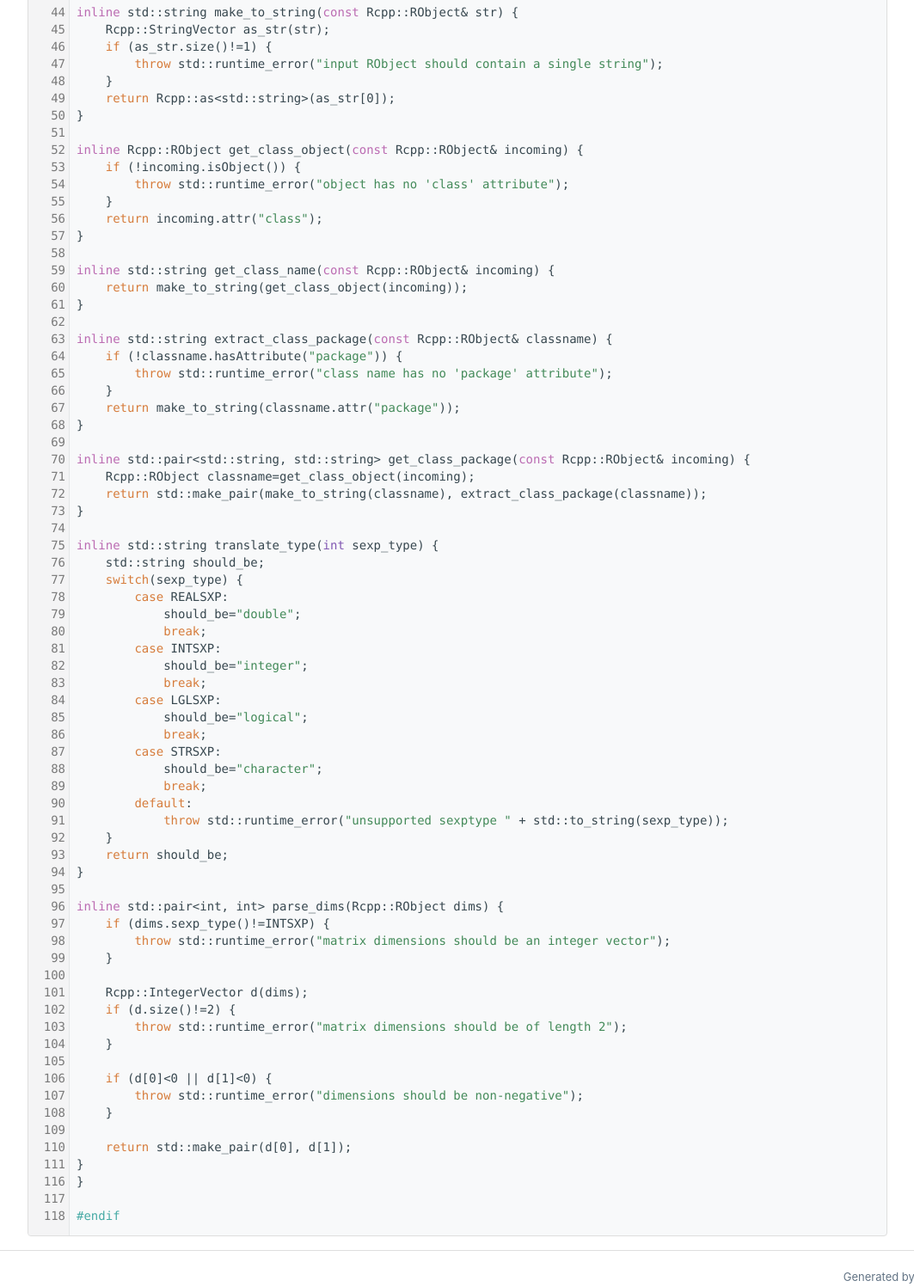
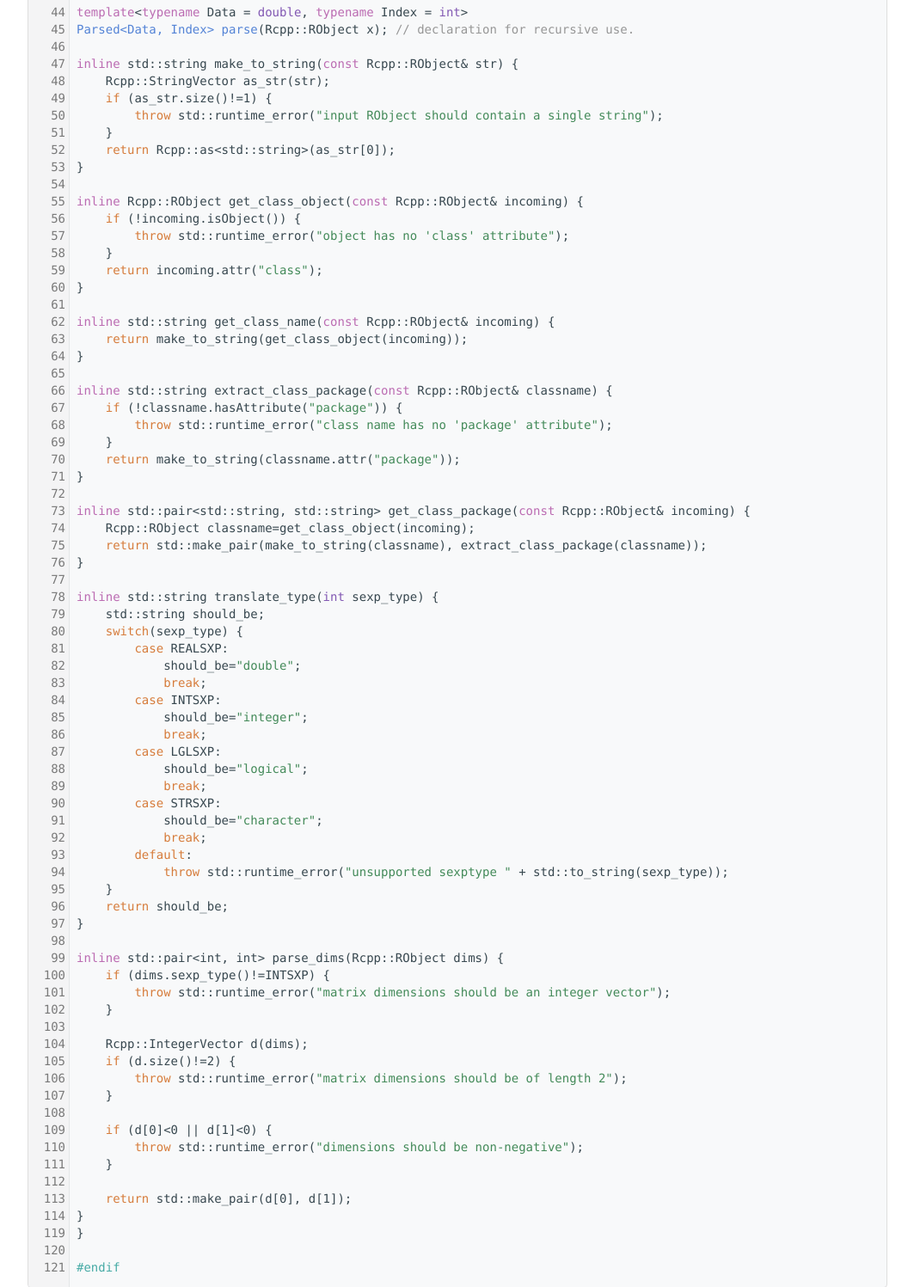
Before and after one commit to tatami-inc/tatami_r, a plain HTML site: page docs/utils_8hpp_source.html in a window 1280 px wide. Shown: the part 617-2114 px from the top of the page at 86% size, without its empty margins (108-1171 px from the left). Drawn offline with Linux system fonts and the light colour scheme.

Commit message:
Deploying to gh-pages from @ LTLA/raticate@22ec4007a7c49a699cfea90239c3857aa03bd603 🚀

```diff
--- a/docs/utils_8hpp_source.html
+++ b/docs/utils_8hpp_source.html
@@ -90,77 +90,81 @@ $(function() {
 <div class="line"><a id="l00038" name="l00038"></a><span class="lineno"><a class="line" href="structraticate_1_1Parsed.html#a2ff46b710c05d7bf912e33cb8bb7c510">   38</a></span>    Rcpp::List <a class="code hl_variable" href="structraticate_1_1Parsed.html#a2ff46b710c05d7bf912e33cb8bb7c510">contents</a>;</div>
 <div class="line"><a id="l00039" name="l00039"></a><span class="lineno">   39</span>};</div>
 <div class="line"><a id="l00040" name="l00040"></a><span class="lineno">   40</span> </div>
-<div class="line"><a id="l00044" name="l00044"></a><span class="lineno">   44</span><span class="keyword">inline</span> std::string make_to_string(<span class="keyword">const</span> Rcpp::RObject&amp; str) {</div>
-<div class="line"><a id="l00045" name="l00045"></a><span class="lineno">   45</span>    Rcpp::StringVector as_str(str);</div>
-<div class="line"><a id="l00046" name="l00046"></a><span class="lineno">   46</span>    <span class="keywordflow">if</span> (as_str.size()!=1) { </div>
-<div class="line"><a id="l00047" name="l00047"></a><span class="lineno">   47</span>        <span class="keywordflow">throw</span> std::runtime_error(<span class="stringliteral">&quot;input RObject should contain a single string&quot;</span>);</div>
-<div class="line"><a id="l00048" name="l00048"></a><span class="lineno">   48</span>    }</div>
-<div class="line"><a id="l00049" name="l00049"></a><span class="lineno">   49</span>    <span class="keywordflow">return</span> Rcpp::as&lt;std::string&gt;(as_str[0]);</div>
-<div class="line"><a id="l00050" name="l00050"></a><span class="lineno">   50</span>}</div>
-<div class="line"><a id="l00051" name="l00051"></a><span class="lineno">   51</span> </div>
-<div class="line"><a id="l00052" name="l00052"></a><span class="lineno">   52</span><span class="keyword">inline</span> Rcpp::RObject get_class_object(<span class="keyword">const</span> Rcpp::RObject&amp; incoming) {</div>
-<div class="line"><a id="l00053" name="l00053"></a><span class="lineno">   53</span>    <span class="keywordflow">if</span> (!incoming.isObject()) {</div>
-<div class="line"><a id="l00054" name="l00054"></a><span class="lineno">   54</span>        <span class="keywordflow">throw</span> std::runtime_error(<span class="stringliteral">&quot;object has no &#39;class&#39; attribute&quot;</span>);</div>
-<div class="line"><a id="l00055" name="l00055"></a><span class="lineno">   55</span>    }</div>
-<div class="line"><a id="l00056" name="l00056"></a><span class="lineno">   56</span>    <span class="keywordflow">return</span> incoming.attr(<span class="stringliteral">&quot;class&quot;</span>);</div>
-<div class="line"><a id="l00057" name="l00057"></a><span class="lineno">   57</span>}</div>
-<div class="line"><a id="l00058" name="l00058"></a><span class="lineno">   58</span> </div>
-<div class="line"><a id="l00059" name="l00059"></a><span class="lineno">   59</span><span class="keyword">inline</span> std::string get_class_name(<span class="keyword">const</span> Rcpp::RObject&amp; incoming) {</div>
-<div class="line"><a id="l00060" name="l00060"></a><span class="lineno">   60</span>    <span class="keywordflow">return</span> make_to_string(get_class_object(incoming));</div>
-<div class="line"><a id="l00061" name="l00061"></a><span class="lineno">   61</span>}</div>
-<div class="line"><a id="l00062" name="l00062"></a><span class="lineno">   62</span> </div>
-<div class="line"><a id="l00063" name="l00063"></a><span class="lineno">   63</span><span class="keyword">inline</span> std::string extract_class_package(<span class="keyword">const</span> Rcpp::RObject&amp; classname) {</div>
-<div class="line"><a id="l00064" name="l00064"></a><span class="lineno">   64</span>    <span class="keywordflow">if</span> (!classname.hasAttribute(<span class="stringliteral">&quot;package&quot;</span>)) {</div>
-<div class="line"><a id="l00065" name="l00065"></a><span class="lineno">   65</span>        <span class="keywordflow">throw</span> std::runtime_error(<span class="stringliteral">&quot;class name has no &#39;package&#39; attribute&quot;</span>);</div>
-<div class="line"><a id="l00066" name="l00066"></a><span class="lineno">   66</span>    }</div>
-<div class="line"><a id="l00067" name="l00067"></a><span class="lineno">   67</span>    <span class="keywordflow">return</span> make_to_string(classname.attr(<span class="stringliteral">&quot;package&quot;</span>));</div>
-<div class="line"><a id="l00068" name="l00068"></a><span class="lineno">   68</span>}</div>
-<div class="line"><a id="l00069" name="l00069"></a><span class="lineno">   69</span> </div>
-<div class="line"><a id="l00070" name="l00070"></a><span class="lineno">   70</span><span class="keyword">inline</span> std::pair&lt;std::string, std::string&gt; get_class_package(<span class="keyword">const</span> Rcpp::RObject&amp; incoming) {</div>
-<div class="line"><a id="l00071" name="l00071"></a><span class="lineno">   71</span>    Rcpp::RObject classname=get_class_object(incoming);</div>
-<div class="line"><a id="l00072" name="l00072"></a><span class="lineno">   72</span>    <span class="keywordflow">return</span> std::make_pair(make_to_string(classname), extract_class_package(classname));</div>
-<div class="line"><a id="l00073" name="l00073"></a><span class="lineno">   73</span>}</div>
-<div class="line"><a id="l00074" name="l00074"></a><span class="lineno">   74</span> </div>
-<div class="line"><a id="l00075" name="l00075"></a><span class="lineno">   75</span><span class="keyword">inline</span> std::string translate_type(<span class="keywordtype">int</span> sexp_type) {</div>
-<div class="line"><a id="l00076" name="l00076"></a><span class="lineno">   76</span>    std::string should_be;</div>
-<div class="line"><a id="l00077" name="l00077"></a><span class="lineno">   77</span>    <span class="keywordflow">switch</span>(sexp_type) {</div>
-<div class="line"><a id="l00078" name="l00078"></a><span class="lineno">   78</span>        <span class="keywordflow">case</span> REALSXP:</div>
-<div class="line"><a id="l00079" name="l00079"></a><span class="lineno">   79</span>            should_be=<span class="stringliteral">&quot;double&quot;</span>;</div>
-<div class="line"><a id="l00080" name="l00080"></a><span class="lineno">   80</span>            <span class="keywordflow">break</span>;</div>
-<div class="line"><a id="l00081" name="l00081"></a><span class="lineno">   81</span>        <span class="keywordflow">case</span> INTSXP:</div>
-<div class="line"><a id="l00082" name="l00082"></a><span class="lineno">   82</span>            should_be=<span class="stringliteral">&quot;integer&quot;</span>;</div>
+<div class="line"><a id="l00044" name="l00044"></a><span class="lineno">   44</span><span class="keyword">template</span>&lt;<span class="keyword">typename</span> Data = <span class="keywordtype">double</span>, <span class="keyword">typename</span> Index = <span class="keywordtype">int</span>&gt;</div>
+<div class="line"><a id="l00045" name="l00045"></a><span class="lineno">   45</span><a class="code hl_struct" href="structraticate_1_1Parsed.html">Parsed&lt;Data, Index&gt;</a> <a class="code hl_function" href="raticate_8hpp.html#add7090419f756e5aca354722909aec96">parse</a>(Rcpp::RObject x); <span class="comment">// declaration for recursive use.</span></div>
+<div class="line"><a id="l00046" name="l00046"></a><span class="lineno">   46</span> </div>
+<div class="line"><a id="l00047" name="l00047"></a><span class="lineno">   47</span><span class="keyword">inline</span> std::string make_to_string(<span class="keyword">const</span> Rcpp::RObject&amp; str) {</div>
+<div class="line"><a id="l00048" name="l00048"></a><span class="lineno">   48</span>    Rcpp::StringVector as_str(str);</div>
+<div class="line"><a id="l00049" name="l00049"></a><span class="lineno">   49</span>    <span class="keywordflow">if</span> (as_str.size()!=1) { </div>
+<div class="line"><a id="l00050" name="l00050"></a><span class="lineno">   50</span>        <span class="keywordflow">throw</span> std::runtime_error(<span class="stringliteral">&quot;input RObject should contain a single string&quot;</span>);</div>
+<div class="line"><a id="l00051" name="l00051"></a><span class="lineno">   51</span>    }</div>
+<div class="line"><a id="l00052" name="l00052"></a><span class="lineno">   52</span>    <span class="keywordflow">return</span> Rcpp::as&lt;std::string&gt;(as_str[0]);</div>
+<div class="line"><a id="l00053" name="l00053"></a><span class="lineno">   53</span>}</div>
+<div class="line"><a id="l00054" name="l00054"></a><span class="lineno">   54</span> </div>
+<div class="line"><a id="l00055" name="l00055"></a><span class="lineno">   55</span><span class="keyword">inline</span> Rcpp::RObject get_class_object(<span class="keyword">const</span> Rcpp::RObject&amp; incoming) {</div>
+<div class="line"><a id="l00056" name="l00056"></a><span class="lineno">   56</span>    <span class="keywordflow">if</span> (!incoming.isObject()) {</div>
+<div class="line"><a id="l00057" name="l00057"></a><span class="lineno">   57</span>        <span class="keywordflow">throw</span> std::runtime_error(<span class="stringliteral">&quot;object has no &#39;class&#39; attribute&quot;</span>);</div>
+<div class="line"><a id="l00058" name="l00058"></a><span class="lineno">   58</span>    }</div>
+<div class="line"><a id="l00059" name="l00059"></a><span class="lineno">   59</span>    <span class="keywordflow">return</span> incoming.attr(<span class="stringliteral">&quot;class&quot;</span>);</div>
+<div class="line"><a id="l00060" name="l00060"></a><span class="lineno">   60</span>}</div>
+<div class="line"><a id="l00061" name="l00061"></a><span class="lineno">   61</span> </div>
+<div class="line"><a id="l00062" name="l00062"></a><span class="lineno">   62</span><span class="keyword">inline</span> std::string get_class_name(<span class="keyword">const</span> Rcpp::RObject&amp; incoming) {</div>
+<div class="line"><a id="l00063" name="l00063"></a><span class="lineno">   63</span>    <span class="keywordflow">return</span> make_to_string(get_class_object(incoming));</div>
+<div class="line"><a id="l00064" name="l00064"></a><span class="lineno">   64</span>}</div>
+<div class="line"><a id="l00065" name="l00065"></a><span class="lineno">   65</span> </div>
+<div class="line"><a id="l00066" name="l00066"></a><span class="lineno">   66</span><span class="keyword">inline</span> std::string extract_class_package(<span class="keyword">const</span> Rcpp::RObject&amp; classname) {</div>
+<div class="line"><a id="l00067" name="l00067"></a><span class="lineno">   67</span>    <span class="keywordflow">if</span> (!classname.hasAttribute(<span class="stringliteral">&quot;package&quot;</span>)) {</div>
+<div class="line"><a id="l00068" name="l00068"></a><span class="lineno">   68</span>        <span class="keywordflow">throw</span> std::runtime_error(<span class="stringliteral">&quot;class name has no &#39;package&#39; attribute&quot;</span>);</div>
+<div class="line"><a id="l00069" name="l00069"></a><span class="lineno">   69</span>    }</div>
+<div class="line"><a id="l00070" name="l00070"></a><span class="lineno">   70</span>    <span class="keywordflow">return</span> make_to_string(classname.attr(<span class="stringliteral">&quot;package&quot;</span>));</div>
+<div class="line"><a id="l00071" name="l00071"></a><span class="lineno">   71</span>}</div>
+<div class="line"><a id="l00072" name="l00072"></a><span class="lineno">   72</span> </div>
+<div class="line"><a id="l00073" name="l00073"></a><span class="lineno">   73</span><span class="keyword">inline</span> std::pair&lt;std::string, std::string&gt; get_class_package(<span class="keyword">const</span> Rcpp::RObject&amp; incoming) {</div>
+<div class="line"><a id="l00074" name="l00074"></a><span class="lineno">   74</span>    Rcpp::RObject classname=get_class_object(incoming);</div>
+<div class="line"><a id="l00075" name="l00075"></a><span class="lineno">   75</span>    <span class="keywordflow">return</span> std::make_pair(make_to_string(classname), extract_class_package(classname));</div>
+<div class="line"><a id="l00076" name="l00076"></a><span class="lineno">   76</span>}</div>
+<div class="line"><a id="l00077" name="l00077"></a><span class="lineno">   77</span> </div>
+<div class="line"><a id="l00078" name="l00078"></a><span class="lineno">   78</span><span class="keyword">inline</span> std::string translate_type(<span class="keywordtype">int</span> sexp_type) {</div>
+<div class="line"><a id="l00079" name="l00079"></a><span class="lineno">   79</span>    std::string should_be;</div>
+<div class="line"><a id="l00080" name="l00080"></a><span class="lineno">   80</span>    <span class="keywordflow">switch</span>(sexp_type) {</div>
+<div class="line"><a id="l00081" name="l00081"></a><span class="lineno">   81</span>        <span class="keywordflow">case</span> REALSXP:</div>
+<div class="line"><a id="l00082" name="l00082"></a><span class="lineno">   82</span>            should_be=<span class="stringliteral">&quot;double&quot;</span>;</div>
 <div class="line"><a id="l00083" name="l00083"></a><span class="lineno">   83</span>            <span class="keywordflow">break</span>;</div>
-<div class="line"><a id="l00084" name="l00084"></a><span class="lineno">   84</span>        <span class="keywordflow">case</span> LGLSXP:</div>
-<div class="line"><a id="l00085" name="l00085"></a><span class="lineno">   85</span>            should_be=<span class="stringliteral">&quot;logical&quot;</span>;</div>
+<div class="line"><a id="l00084" name="l00084"></a><span class="lineno">   84</span>        <span class="keywordflow">case</span> INTSXP:</div>
+<div class="line"><a id="l00085" name="l00085"></a><span class="lineno">   85</span>            should_be=<span class="stringliteral">&quot;integer&quot;</span>;</div>
 <div class="line"><a id="l00086" name="l00086"></a><span class="lineno">   86</span>            <span class="keywordflow">break</span>;</div>
-<div class="line"><a id="l00087" name="l00087"></a><span class="lineno">   87</span>        <span class="keywordflow">case</span> STRSXP:</div>
-<div class="line"><a id="l00088" name="l00088"></a><span class="lineno">   88</span>            should_be=<span class="stringliteral">&quot;character&quot;</span>;</div>
+<div class="line"><a id="l00087" name="l00087"></a><span class="lineno">   87</span>        <span class="keywordflow">case</span> LGLSXP:</div>
+<div class="line"><a id="l00088" name="l00088"></a><span class="lineno">   88</span>            should_be=<span class="stringliteral">&quot;logical&quot;</span>;</div>
 <div class="line"><a id="l00089" name="l00089"></a><span class="lineno">   89</span>            <span class="keywordflow">break</span>;</div>
-<div class="line"><a id="l00090" name="l00090"></a><span class="lineno">   90</span>        <span class="keywordflow">default</span>:</div>
-<div class="line"><a id="l00091" name="l00091"></a><span class="lineno">   91</span>            <span class="keywordflow">throw</span> std::runtime_error(<span class="stringliteral">&quot;unsupported sexptype &quot;</span> + std::to_string(sexp_type));</div>
-<div class="line"><a id="l00092" name="l00092"></a><span class="lineno">   92</span>    }</div>
-<div class="line"><a id="l00093" name="l00093"></a><span class="lineno">   93</span>    <span class="keywordflow">return</span> should_be;</div>
-<div class="line"><a id="l00094" name="l00094"></a><span class="lineno">   94</span>}</div>
-<div class="line"><a id="l00095" name="l00095"></a><span class="lineno">   95</span> </div>
-<div class="line"><a id="l00096" name="l00096"></a><span class="lineno">   96</span><span class="keyword">inline</span> std::pair&lt;int, int&gt; parse_dims(Rcpp::RObject dims) {</div>
-<div class="line"><a id="l00097" name="l00097"></a><span class="lineno">   97</span>    <span class="keywordflow">if</span> (dims.sexp_type()!=INTSXP) {</div>
-<div class="line"><a id="l00098" name="l00098"></a><span class="lineno">   98</span>        <span class="keywordflow">throw</span> std::runtime_error(<span class="stringliteral">&quot;matrix dimensions should be an integer vector&quot;</span>);</div>
-<div class="line"><a id="l00099" name="l00099"></a><span class="lineno">   99</span>    }</div>
-<div class="line"><a id="l00100" name="l00100"></a><span class="lineno">  100</span> </div>
-<div class="line"><a id="l00101" name="l00101"></a><span class="lineno">  101</span>    Rcpp::IntegerVector d(dims);</div>
-<div class="line"><a id="l00102" name="l00102"></a><span class="lineno">  102</span>    <span class="keywordflow">if</span> (d.size()!=2) {</div>
-<div class="line"><a id="l00103" name="l00103"></a><span class="lineno">  103</span>        <span class="keywordflow">throw</span> std::runtime_error(<span class="stringliteral">&quot;matrix dimensions should be of length 2&quot;</span>);</div>
-<div class="line"><a id="l00104" name="l00104"></a><span class="lineno">  104</span>    }</div>
-<div class="line"><a id="l00105" name="l00105"></a><span class="lineno">  105</span> </div>
-<div class="line"><a id="l00106" name="l00106"></a><span class="lineno">  106</span>    <span class="keywordflow">if</span> (d[0]&lt;0 || d[1]&lt;0) {</div>
-<div class="line"><a id="l00107" name="l00107"></a><span class="lineno">  107</span>        <span class="keywordflow">throw</span> std::runtime_error(<span class="stringliteral">&quot;dimensions should be non-negative&quot;</span>);</div>
-<div class="line"><a id="l00108" name="l00108"></a><span class="lineno">  108</span>    }</div>
-<div class="line"><a id="l00109" name="l00109"></a><span class="lineno">  109</span> </div>
-<div class="line"><a id="l00110" name="l00110"></a><span class="lineno">  110</span>    <span class="keywordflow">return</span> std::make_pair(d[0], d[1]);</div>
-<div class="line"><a id="l00111" name="l00111"></a><span class="lineno">  111</span>}</div>
-<div class="line"><a id="l00116" name="l00116"></a><span class="lineno">  116</span>}</div>
-<div class="line"><a id="l00117" name="l00117"></a><span class="lineno">  117</span> </div>
-<div class="line"><a id="l00118" name="l00118"></a><span class="lineno">  118</span><span class="preprocessor">#endif</span></div>
+<div class="line"><a id="l00090" name="l00090"></a><span class="lineno">   90</span>        <span class="keywordflow">case</span> STRSXP:</div>
+<div class="line"><a id="l00091" name="l00091"></a><span class="lineno">   91</span>            should_be=<span class="stringliteral">&quot;character&quot;</span>;</div>
+<div class="line"><a id="l00092" name="l00092"></a><span class="lineno">   92</span>            <span class="keywordflow">break</span>;</div>
+<div class="line"><a id="l00093" name="l00093"></a><span class="lineno">   93</span>        <span class="keywordflow">default</span>:</div>
+<div class="line"><a id="l00094" name="l00094"></a><span class="lineno">   94</span>            <span class="keywordflow">throw</span> std::runtime_error(<span class="stringliteral">&quot;unsupported sexptype &quot;</span> + std::to_string(sexp_type));</div>
+<div class="line"><a id="l00095" name="l00095"></a><span class="lineno">   95</span>    }</div>
+<div class="line"><a id="l00096" name="l00096"></a><span class="lineno">   96</span>    <span class="keywordflow">return</span> should_be;</div>
+<div class="line"><a id="l00097" name="l00097"></a><span class="lineno">   97</span>}</div>
+<div class="line"><a id="l00098" name="l00098"></a><span class="lineno">   98</span> </div>
+<div class="line"><a id="l00099" name="l00099"></a><span class="lineno">   99</span><span class="keyword">inline</span> std::pair&lt;int, int&gt; parse_dims(Rcpp::RObject dims) {</div>
+<div class="line"><a id="l00100" name="l00100"></a><span class="lineno">  100</span>    <span class="keywordflow">if</span> (dims.sexp_type()!=INTSXP) {</div>
+<div class="line"><a id="l00101" name="l00101"></a><span class="lineno">  101</span>        <span class="keywordflow">throw</span> std::runtime_error(<span class="stringliteral">&quot;matrix dimensions should be an integer vector&quot;</span>);</div>
+<div class="line"><a id="l00102" name="l00102"></a><span class="lineno">  102</span>    }</div>
+<div class="line"><a id="l00103" name="l00103"></a><span class="lineno">  103</span> </div>
+<div class="line"><a id="l00104" name="l00104"></a><span class="lineno">  104</span>    Rcpp::IntegerVector d(dims);</div>
+<div class="line"><a id="l00105" name="l00105"></a><span class="lineno">  105</span>    <span class="keywordflow">if</span> (d.size()!=2) {</div>
+<div class="line"><a id="l00106" name="l00106"></a><span class="lineno">  106</span>        <span class="keywordflow">throw</span> std::runtime_error(<span class="stringliteral">&quot;matrix dimensions should be of length 2&quot;</span>);</div>
+<div class="line"><a id="l00107" name="l00107"></a><span class="lineno">  107</span>    }</div>
+<div class="line"><a id="l00108" name="l00108"></a><span class="lineno">  108</span> </div>
+<div class="line"><a id="l00109" name="l00109"></a><span class="lineno">  109</span>    <span class="keywordflow">if</span> (d[0]&lt;0 || d[1]&lt;0) {</div>
+<div class="line"><a id="l00110" name="l00110"></a><span class="lineno">  110</span>        <span class="keywordflow">throw</span> std::runtime_error(<span class="stringliteral">&quot;dimensions should be non-negative&quot;</span>);</div>
+<div class="line"><a id="l00111" name="l00111"></a><span class="lineno">  111</span>    }</div>
+<div class="line"><a id="l00112" name="l00112"></a><span class="lineno">  112</span> </div>
+<div class="line"><a id="l00113" name="l00113"></a><span class="lineno">  113</span>    <span class="keywordflow">return</span> std::make_pair(d[0], d[1]);</div>
+<div class="line"><a id="l00114" name="l00114"></a><span class="lineno">  114</span>}</div>
+<div class="line"><a id="l00119" name="l00119"></a><span class="lineno">  119</span>}</div>
+<div class="line"><a id="l00120" name="l00120"></a><span class="lineno">  120</span> </div>
+<div class="line"><a id="l00121" name="l00121"></a><span class="lineno">  121</span><span class="preprocessor">#endif</span></div>
+<div class="ttc" id="araticate_8hpp_html_add7090419f756e5aca354722909aec96"><div class="ttname"><a href="raticate_8hpp.html#add7090419f756e5aca354722909aec96">raticate::parse</a></div><div class="ttdeci">Parsed&lt; Data, Index &gt; parse(Rcpp::RObject x)</div><div class="ttdef"><b>Definition:</b> raticate.hpp:40</div></div>
 <div class="ttc" id="astructraticate_1_1Parsed_html"><div class="ttname"><a href="structraticate_1_1Parsed.html">raticate::Parsed</a></div><div class="ttdoc">Parsed output from an Rcpp::RObject to a tatami matrix.</div><div class="ttdef"><b>Definition:</b> utils.hpp:26</div></div>
 <div class="ttc" id="astructraticate_1_1Parsed_html_a2ff46b710c05d7bf912e33cb8bb7c510"><div class="ttname"><a href="structraticate_1_1Parsed.html#a2ff46b710c05d7bf912e33cb8bb7c510">raticate::Parsed::contents</a></div><div class="ttdeci">Rcpp::List contents</div><div class="ttdef"><b>Definition:</b> utils.hpp:38</div></div>
 <div class="ttc" id="astructraticate_1_1Parsed_html_a989c5888a9f327c0288152415f04c63d"><div class="ttname"><a href="structraticate_1_1Parsed.html#a989c5888a9f327c0288152415f04c63d">raticate::Parsed::matrix</a></div><div class="ttdeci">std::shared_ptr&lt; tatami::Matrix&lt; Data, Index &gt; &gt; matrix</div><div class="ttdef"><b>Definition:</b> utils.hpp:31</div></div>
```
Also changed, not shown: docs/raticate_8hpp.html (+7 -0 lines), docs/raticate_8hpp_source.html (+39 -28 lines).
